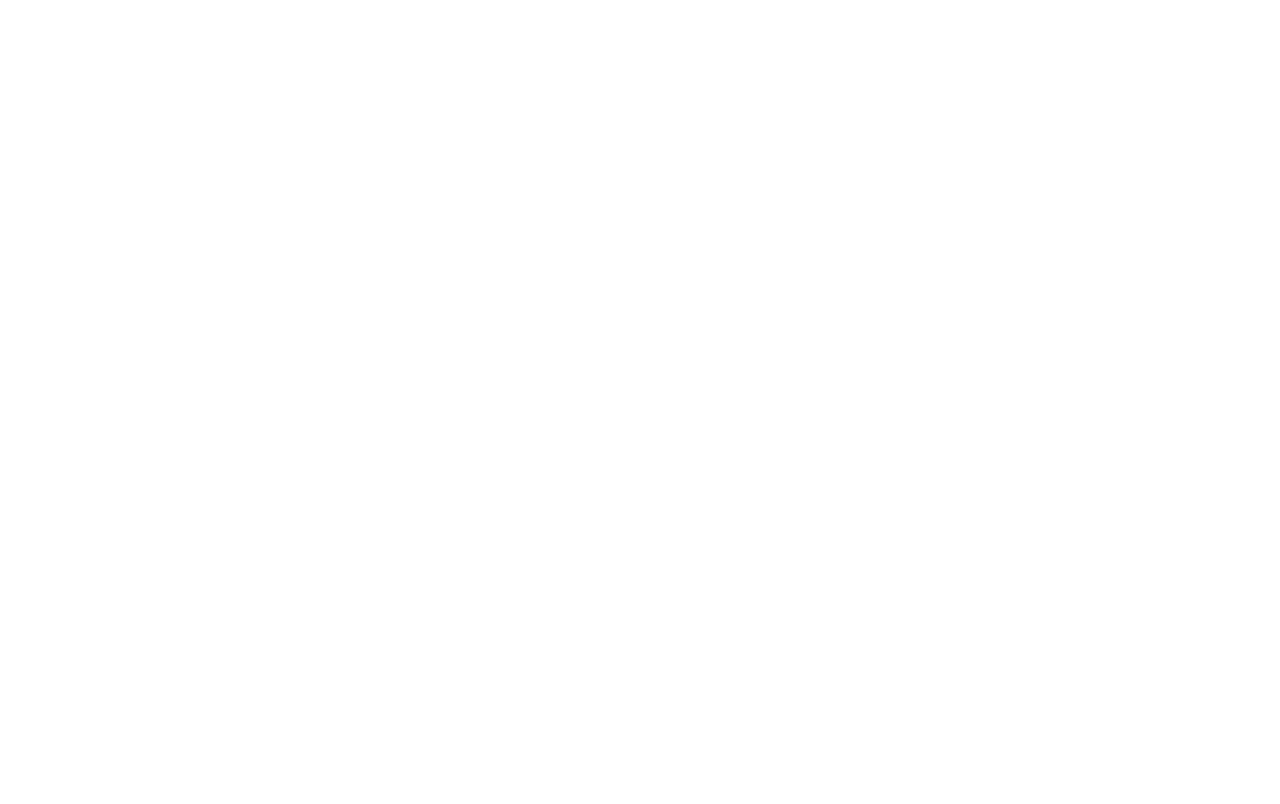
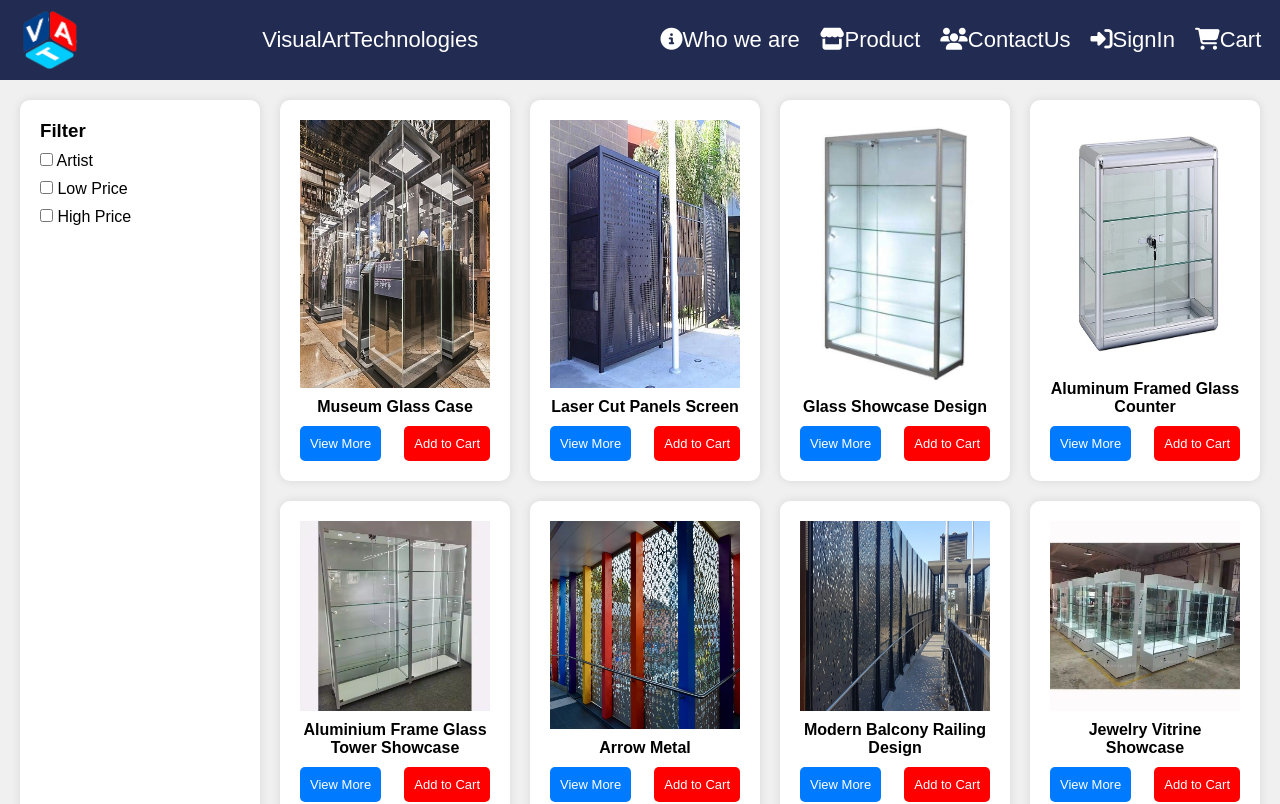
Before and after one commit to notfound07/VAT, a React (Create React App) app in the folder client/: page /Shopping in a window 1280 px wide. Before the commit this address had no page. Shown: the top 804 px of the page. Built offline with nearby package versions, Linux system fonts and the light colour scheme.

Commit message:
product_completed

```diff
--- a/client/src/App.js
+++ b/client/src/App.js
@@ -5,6 +5,8 @@
 import Home from './Home/Home.jsx';
 import Navbar from './Nav-Foot/Navbar.jsx';
 import Footer from './Nav-Foot/Footer.jsx';
+import Shopping from './Shopping/Shopping.jsx';
+import Detail from './Product_Details/Detail.jsx';
 
 
 function App() {
@@ -15,6 +17,8 @@
       <Route path='/Home' element={<Home/>}/>
       <Route path='/Navbar' element={<Navbar/>}/>
       <Route path='/Footer' element={<Footer/>}/>
+      <Route path='/Shopping' element={<Shopping/>}/>
+      <Route path='/Details/:id' element={<Detail/>}/>
       <Route path='/Login' element={<Login/>}/>
       <Route path='/Register' element={<Register/>}/>
       </Routes>
--- a/client/src/Home/Home.css
+++ b/client/src/Home/Home.css
@@ -1,4 +1,5 @@
 body{
+  box-sizing: border-box;
     overflow-x: hidden;
 }
 .product-display{
--- a/client/src/Home/Home.jsx
+++ b/client/src/Home/Home.jsx
@@ -2,10 +2,14 @@
 import React from 'react';
 import Navbar from '../Nav-Foot/Navbar';
 import Footer from '../Nav-Foot/Footer';
+import { Link } from 'react-router-dom';
 import { products } from '../Resources/Products';
 import machine from '../Assets/machine.png'; // Import the image
 import mission from '../Assets/mission.png'; // Import the image
 
+  const filteredProducts = products.filter(product =>
+    product.id === 1 || product.id === 6 || product.id===7
+  );
 function Home() {
   return (
     <div>
@@ -15,11 +19,11 @@
        </section>
        <section className='product-display'>
        <div className="product-showcase">
-       {products.map((product, index) => (
+      {filteredProducts.map((product, index) => (
         <div className="product-card" key={index}>
           <img src={product.image} alt={product.title} className="product-image" />
           <h3 className="product-title">{product.title}</h3>
-          <button className="view-more-button">{product.button}</button>
+          <Link className="view-more-button">{product.button}</Link>
         </div>
       ))}
     </div>
--- a/client/src/Nav-Foot/Navbar.jsx
+++ b/client/src/Nav-Foot/Navbar.jsx
@@ -32,7 +32,7 @@
                 <p className='company-name'>VisualArtTechnologies</p>
                 <div className="nav-child">
                     <Link to="/Home" className="nav-link"><i className="fa-solid fa-circle-info"></i>Who we are</Link>
-                    <Link className="nav-link"><i className="fa-solid fa-store"></i>Product</Link>
+                    <Link to='/Shopping' className="nav-link"><i className="fa-solid fa-store"></i>Product</Link>
                     <Link className="nav-link"><i className="fa-solid fa-users"></i>ContactUs</Link>
                     <Link to="/Login" className="nav-link"><i className="fa-solid fa-right-to-bracket"></i>SignIn</Link>
                     <Link className="nav-link"><i className="fa-solid fa-cart-shopping"></i>Cart</Link>
--- /dev/null
+++ b/client/src/Product_Details/Detail.jsx
@@ -0,0 +1,53 @@
+import React,{useState,useEffect} from 'react'
+import { products } from '../Resources/Products';
+import { Link, useParams } from 'react-router-dom';
+import './Details.css';
+import Navbar from '../Nav-Foot/Navbar';
+const Detail = () => {
+    const {id}= useParams();
+    const product = products.filter(p => p.id === parseInt(id));
+    const [shuffledProducts, setShuffledProducts] = useState([])
+    function shuffleArray(array) {
+        let shuffledArray = array.slice(); // Create a copy of the array
+        for (let i = shuffledArray.length - 1; i > 0; i--) {
+          const j = Math.floor(Math.random() * (i + 1));
+          [shuffledArray[i], shuffledArray[j]] = [shuffledArray[j], shuffledArray[i]];
+        }
+        return shuffledArray;
+      }
+      useEffect(() => {
+        setShuffledProducts(shuffleArray(products).slice(0, 3));
+      }, []);
+  return (
+    <div>
+    <Navbar />
+    <div className="container">
+      <div className="main-column">
+        {product.map((art) => (
+          <div className="art-item" key={art.id}>
+            <img src={art.image} alt={art.title} className="art-image" />
+            <h2 className="art-name">{art.title}</h2>
+            <div className="purchase-options">
+              <button className="buy-now">Buy Now</button>
+              <button className="add-to-cart">Add to Cart</button>
+            </div>
+          </div>
+        ))}
+      </div>
+      <div className="side-column">
+        <h2>Suggestions</h2>
+      {shuffledProducts.map((articles) => (
+            <div className='suggestions' key={articles.id}>
+              <img src={articles.image} className="sugg-img" alt={articles.title}  />
+              <h2 className='sugg-title'>{articles.title}</h2>
+              <Link>{articles.button}</Link>
+            </div>
+          ))}
+      </div>
+    </div>
+  </div>
+);
+
+}
+
+export default Detail
--- /dev/null
+++ b/client/src/Product_Details/Details.css
@@ -0,0 +1,26 @@
+.container {
+    display: grid;
+    grid-template-columns: 130% 60%;
+    gap: 150px; /* Space between main and side columns */
+    padding: 10px;
+  }
+  .art-item{
+    border: black solid 2px;
+    padding: 10px;
+    width: 100%;
+    height: 80%;
+  }
+  .art-image {
+    width: 100%;
+    height: 80%;
+  }
+  .suggestions{
+    width: 100%;
+  }
+.sugg-img{
+    width: 40%;
+    height: 40%;
+}
+.sugg-title{
+    font-size: small;
+}
--- a/client/src/Resources/Products.js
+++ b/client/src/Resources/Products.js
@@ -1,22 +1,93 @@
 import product1 from '../Assets/product1.jpg';
+import product2 from '../Assets/product2.jpg';
+import product3 from '../Assets/product3.jpg';
+import product4 from '../Assets/product4.jpg';
+import product5 from '../Assets/product5.jpg';
+import product6 from '../Assets/product6.jpg';
 import product7 from '../Assets/product7.jpg';
-import product6 from '../Assets/product6.jpg';
+import product8 from '../Assets/product8.jpg';
+import product9 from '../Assets/product9.jpg';
+import product10 from '../Assets/product10.jpg';
+import product11 from '../Assets/product11.jpg';
+
 
 export const products = [
     {
+      id:1,
       title: 'Museum Glass Case',
       image: product1,
       button: 'View More',
+      button2:'Add to Cart'
     },
     {
+      id:2,
+      title: 'Laser Cut Panels Screen',
+      image: product2,
+      button: 'View More',
+      button2:'Add to Cart'
+    },
+    {
+      id:3,
+      title: 'Glass Showcase Design',
+      image: product3,
+      button: 'View More',
+      button2:'Add to Cart'
+    },
+    {
+      id:4,
+      title: 'Aluminum Framed Glass Counter',
+      image: product4,
+      button: 'View More',
+      button2:'Add to Cart'
+    },{
+      id:5,
+      title: 'Aluminium Frame Glass Tower Showcase',
+      image: product5,
+      button: 'View More',
+      button2:'Add to Cart'
+    },
+    {
+      id:6,
         title: 'Arrow Metal',
         image: product6,
         button: 'View More',
+        button2:'Add to Cart'
       },
     {
+      id:7,
       title: 'Modern Balcony Railing Design',
       image: product7,
       button: 'View More',
+      button2:'Add to Cart'
+    },
+    {
+      id:8,
+      title: 'Jewelry Vitrine Showcase',
+      image: product8,
+      button: 'View More',
+      button2:'Add to Cart'
+    },
+    {
+      id:9,
+      title: 'Jewelry Kiosk',
+      image: product9,
+      button: 'View More',
+      button2:'Add to Cart'
+    },
+    {
+      id:10,
+      title: 'Carbon Steel Perforated Metal Fence Panel',
+      image: product10,
+      button: 'View More',
+      button2:'Add to Cart'
+    },
+    {
+      id:11,
+      title: 'Laser Cutting Fence',
+      image: product11,
+      button: 'View More',
+      button2:'Add to Cart'
+
     },
 
 ];
--- /dev/null
+++ b/client/src/Shopping/Shopping.css
@@ -0,0 +1,109 @@
+body {
+    font-family: Arial, sans-serif;
+    background-color: #f0f0f0;
+    margin: 0;
+    padding: 0;
+}
+
+.gallery-container {
+    display: flex;
+    padding: 20px;
+}
+
+.filter {
+    width: 200px;
+    background-color: #fff;
+    padding: 20px;
+    border-radius: 10px;
+    box-shadow: 0 0 10px rgba(0, 0, 0, 0.1);
+    margin-right: 20px;
+}
+
+.filter h3 {
+    margin-top: 0;
+}
+
+.filter label {
+    display: block;
+    margin: 10px 0;
+}
+
+.art-grid {
+    display: grid;
+    grid-template-columns: repeat(auto-fill, minmax(200px, 1fr));
+    gap: 20px;
+    flex: 1;
+}
+
+.art-card {
+    display: flex;
+    flex-direction: column;
+    justify-content: space-between;
+    background-color: #fff;
+    padding: 20px;
+    border-radius: 10px;
+    box-shadow: 0 0 10px rgba(0, 0, 0, 0.1);
+    text-align: center;
+}
+
+.art-image {
+    width: 100%;
+    height: 150px;
+    background-color: #e0e0e0;
+    display: flex;
+    justify-content: center;
+    align-items: center;
+    margin-bottom: 10px;
+}
+
+.art-image img {
+    width: 100%;
+    height: 100%;
+}
+
+.art-details {
+    display: flex;
+    flex-direction: column;
+    justify-content: flex-end;
+    flex: 1;
+}
+.all-btn{
+    display: flex;
+    flex-direction: row;
+    width: 100%;
+    justify-content: space-between;
+}
+.art-btn {
+    margin-top: 10px;
+    padding: 10px;
+    border: none;
+    background-color: #007bff;
+    color: white;
+    border-radius: 5px;
+    cursor: pointer;
+    font-size: small;
+    text-decoration: none;
+}
+
+.art-btn:hover {
+    background-color: #0056b3;
+}
+
+.art-image {
+    width: 100%;
+    height: 200px;
+    background-color: #e0e0e0;
+    display: flex;
+    justify-content: center;
+    align-items: center;
+    margin-bottom: 10px;
+}
+
+.art-image img {
+    max-width: 100%;
+    max-height: 100%;
+}
+
+.art-details {
+    text-align: center;
+}
--- /dev/null
+++ b/client/src/Shopping/Shopping.jsx
@@ -0,0 +1,47 @@
+import React from 'react'
+import Navbar from '../Nav-Foot/Navbar'
+import Footer from '../Nav-Foot/Footer'
+import './Shopping.css'
+import { products } from '../Resources/Products';
+import { Link } from 'react-router-dom';
+
+const Shopping = () => {
+  return (
+    <div>
+        <Navbar/>
+        <div className="gallery-container">
+            <div className="filter">
+                <h3>Filter</h3>
+                <label>
+                    <input type="checkbox" /> Artist
+                </label>
+                <label>
+                    <input type="checkbox" /> Low Price
+                </label>
+                <label>
+                    <input type="checkbox" /> High Price
+                </label>
+            </div>
+            <div className="art-grid">
+                {products.map((art) => (
+                    <div className="art-card" key={art.id}>
+                        <div className="art-image">
+                            <img src={art.image} alt="Art" className='art-img'/>
+                        </div>
+                        <div className="art-details">
+                            <h4 className='art-title'>{art.title}</h4>
+                            <div className='all-btn'>
+                            <Link to={`/Details/${art.id}`} className='art-btn' >{art.button}</Link>
+                            <Link className='art-btn' style={{backgroundColor:"red"}}>{art.button2}</Link>
+                        </div>
+                        </div>
+                    </div>
+                ))}
+            </div>
+        </div>
+        <Footer/>
+    </div>
+  )
+}
+
+export default Shopping
```
